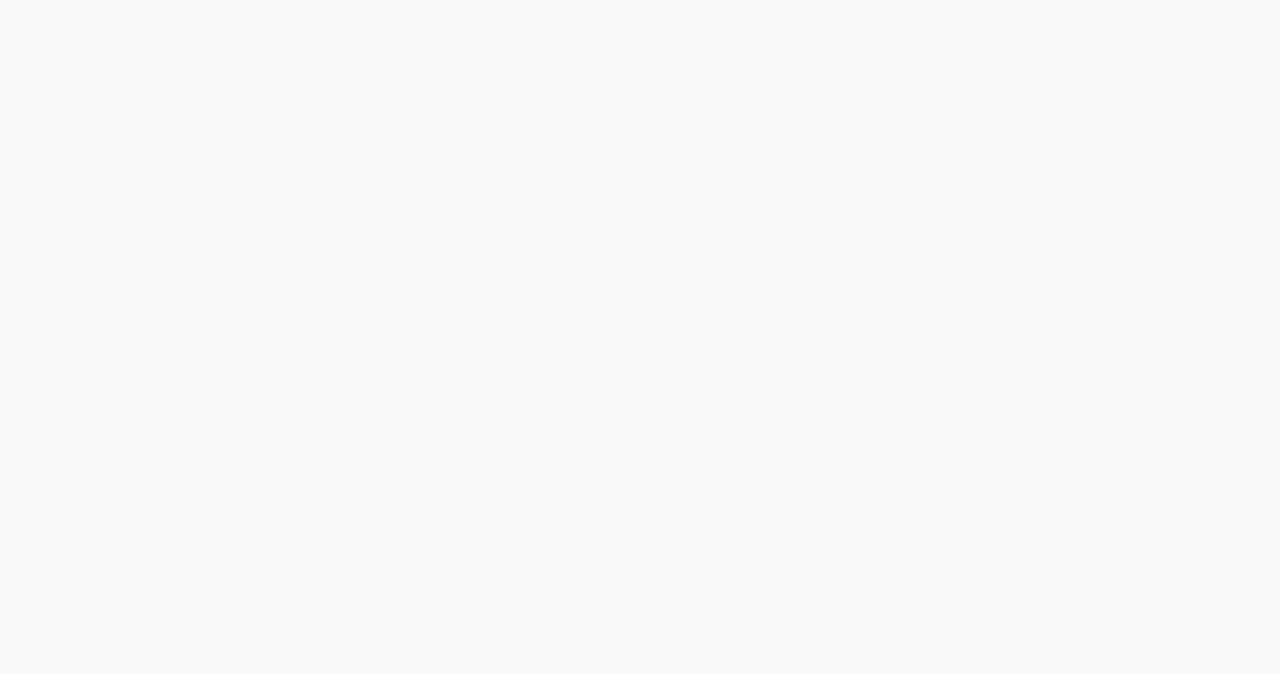
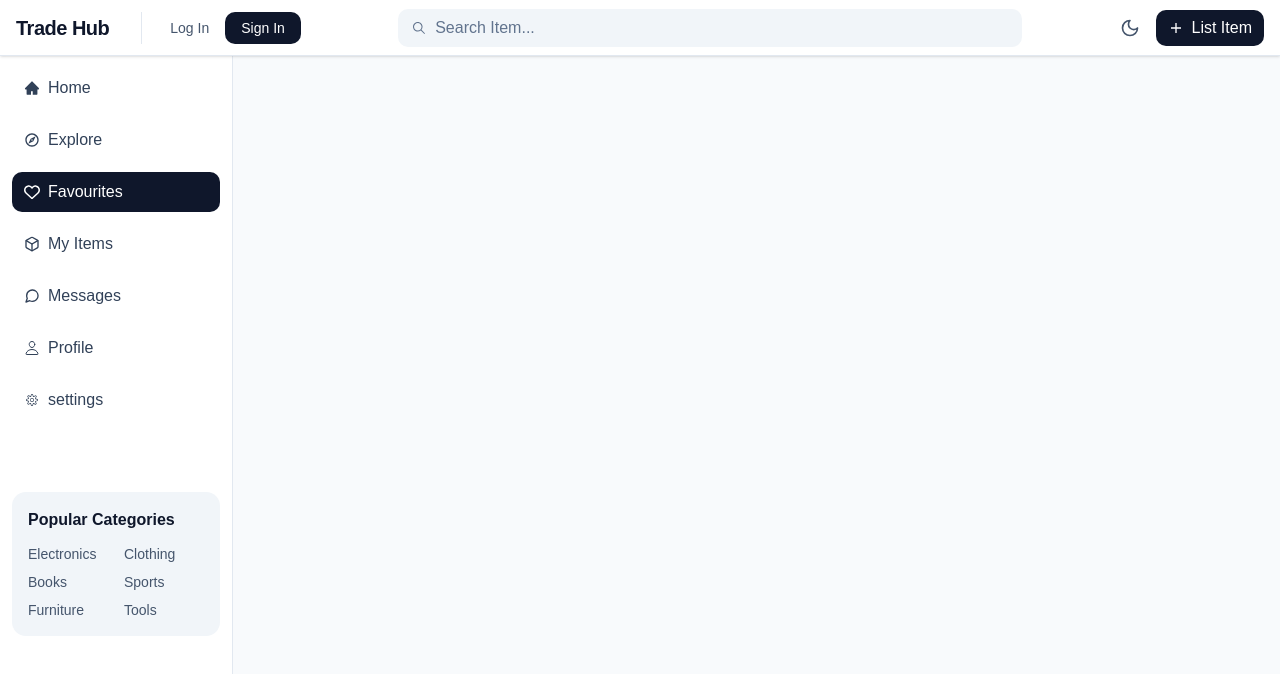
Before and after one commit to ammarmohammed6783-del/Swapify, a React (Vite) app: page /favourites in a window 1280 px wide. Before the commit this address had no page. Shown: the top 674 px of the page. Built offline with nearby package versions, Linux system fonts and the light colour scheme.

Commit message:
added favourites routing

```diff
--- a/src/App.tsx
+++ b/src/App.tsx
@@ -11,6 +11,7 @@ import Layout from './components/Layout'
 import AddItem from './pages/AddItem'
 import HowItWork from './pages/HowItWork'
 import Settings from './pages/Settings'
+import Favourites from './pages/Favourites'
 
 function App() {
   return (
@@ -18,6 +19,7 @@ function App() {
       <Route path='/' element={<Layout />}>
         <Route index element={<Home />} />
         <Route path='explore' element={<Explore />} />
+        <Route path='favourites' element={<Favourites />} />
         <Route path='items' element={<Items />} />
         <Route path='messages' element={<Messages />} />
         <Route path='profile' element={<Profile />} />
--- /dev/null
+++ b/src/pages/Favourites.tsx
@@ -0,0 +1,7 @@
+export default function Favourites() {
+    return (
+        <div>
+
+        </div>
+    )
+}
```
